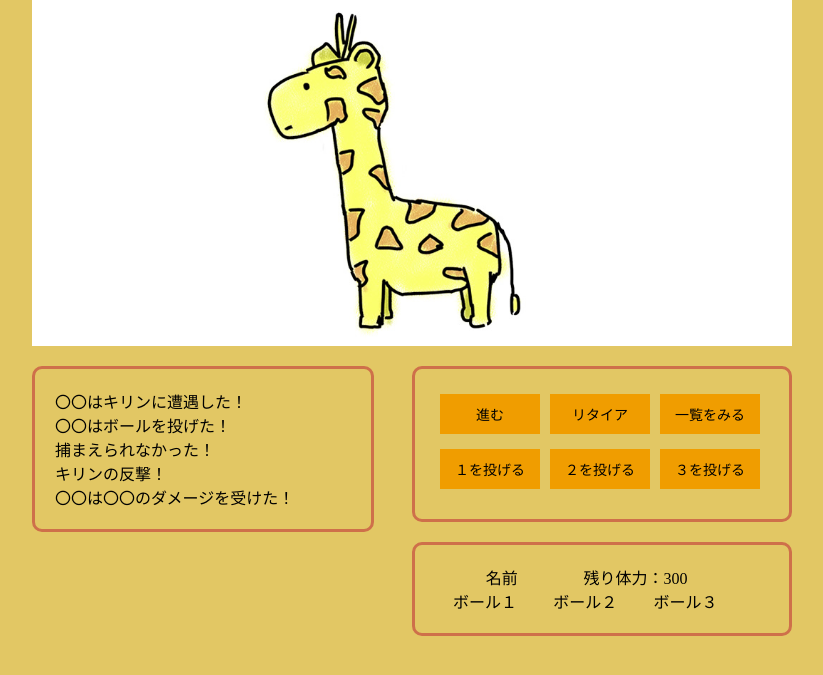
After one commit to Kazunari-Ishikawa/animalgo, a PHP site: page /main.html in a window 1280 px wide. The commit adds this page. Shown: the top 675 px of the page, without its empty margins (228-1051 px from the left). Run offline with PHP 8.4, Linux system fonts and the light colour scheme.

Commit message:
make main

```diff
--- /dev/null
+++ b/main.html
@@ -0,0 +1,55 @@
+<!DOCTYPE html>
+<html lang="ja">
+  <head>
+    <meta charset="UTF-8" />
+    <meta name="viewport" content="width=device-width, initial-scale=1.0" />
+    <meta http-equiv="X-UA-Compatible" content="ie=edge" />
+    <link rel="stylesheet" href="style.css" />
+    <title>Animal GO!!</title>
+  </head>
+  <body>
+    <section id="MAIN">
+      <div class="main-container">
+        <div class="img-container">
+          <img src="img/kirin.png" alt="アニマル画像" />
+        </div>
+      </div>
+      <div class="sub-container">
+        <div class="sub-left">
+          <div class="comment-container">
+            <p>〇〇はキリンに遭遇した！</p>
+            <p>〇〇はボールを投げた！</p>
+            <p>捕まえられなかった！</p>
+            <p>キリンの反撃！</p>
+            <p>〇〇は〇〇のダメージを受けた！</p>
+          </div>
+        </div>
+        <div class="sub-right">
+          <div class="command-container">
+            <form action="" class="main-form">
+              <input type="submit" value="進む" />
+              <input type="submit" value="リタイア" />
+              <input type="submit" value="一覧をみる" />
+            </form>
+            <form action="" class="main-form">
+              <input type="submit" value="１を投げる" />
+              <input type="submit" value="２を投げる" />
+              <input type="submit" value="３を投げる" />
+            </form>
+          </div>
+          <div class="status-container">
+            <div class="status">
+              <p>名前</p>
+              <p>残り体力：300</p>
+            </div>
+            <div class="ball">
+              <p>ボール１</p>
+              <p>ボール２</p>
+              <p>ボール３</p>
+            </div>
+          </div>
+        </div>
+      </div>
+    </section>
+  </body>
+</html>
--- a/style.css
+++ b/style.css
@@ -12,11 +12,14 @@ p {
 
 body {
   background: #e2c764;
+  width: 760px;
+  margin: 0 auto;
 }
 
+/* 初期画面 */
 #START .container {
   box-sizing: border-box;
-  background: rgba(206, 112, 74, 1);
+  background: rgba(206, 112, 74, 0.7);
   margin: 30px 0;
   padding: 30px;
   width: 34%;
@@ -32,17 +35,93 @@ body {
   margin: 30px;
   text-align: center;
 }
-
-input[type="submit"] {
-  background: rgba(206, 112, 74, 1);
+.start-form input[type="submit"] {
+  background: #f09d00;
   border: none;
   height: 40px;
   font-size: 14px;
   padding: 10px;
   margin: 0;
 }
-
-input[type="submit"]:hover {
-  background: #f09d00;
+.start-form input[type="submit"]:hover {
+  background: rgba(206, 112, 74, 1);
   cursor: pointer;
 }
+
+/* メイン画面 */
+.main-container {
+  width: 100%;
+}
+.img-container {
+  text-align: center;
+  background: #fff;
+}
+.img-container img {
+  width: 60%;
+}
+.sub-container {
+  margin: 20px 0;
+  overflow: hidden;
+}
+.sub-left {
+  float: left;
+  width: 45%;
+}
+.sub-right {
+  float: right;
+  width: 50%;
+}
+.comment-container {
+  padding: 20px;
+  border: 3px solid rgba(206, 112, 74, 1);
+  border-radius: 10px;
+}
+.command-container {
+  padding: 20px;
+  border: 3px solid rgba(206, 112, 74, 1);
+  border-radius: 10px;
+}
+.main-form {
+  overflow: hidden;
+  padding: 5px;
+}
+.main-form input[type="submit"] {
+  background: #f09d00;
+  width: 100px;
+  box-sizing: border-box;
+  border: none;
+  display: block;
+  float: left;
+  height: 40px;
+  font-size: 14px;
+  padding: 10px;
+  margin-right: 10px;
+  margin-bottom: 5px;
+}
+.main-form input[type="submit"]:last-child {
+  margin-right: 0;
+}
+.main-form input[type="submit"]:hover {
+  background: rgba(206, 112, 74, 0.7);
+  cursor: pointer;
+}
+.status-container {
+  margin-top: 20px;
+  padding: 20px;
+  border: 3px solid rgba(206, 112, 74, 1);
+  border-radius: 10px;
+  overflow: hidden;
+}
+.status,
+.ball {
+  overflow: hidden;
+  text-align: center;
+}
+.status p {
+  float: left;
+  width: 40%;
+}
+.ball p {
+  float: left;
+  width: 30%;
+}
```
Also changed, not shown: img/kirin.png (added), img/raion.png (added), img/shika.png (added), img/uma.png (added), 1 other file.
